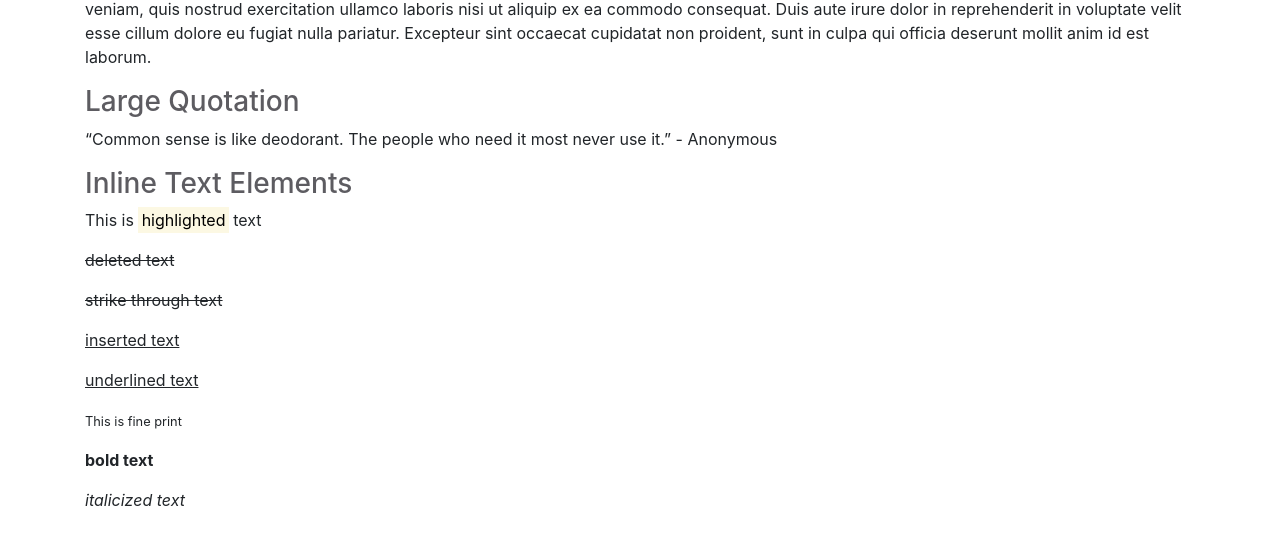
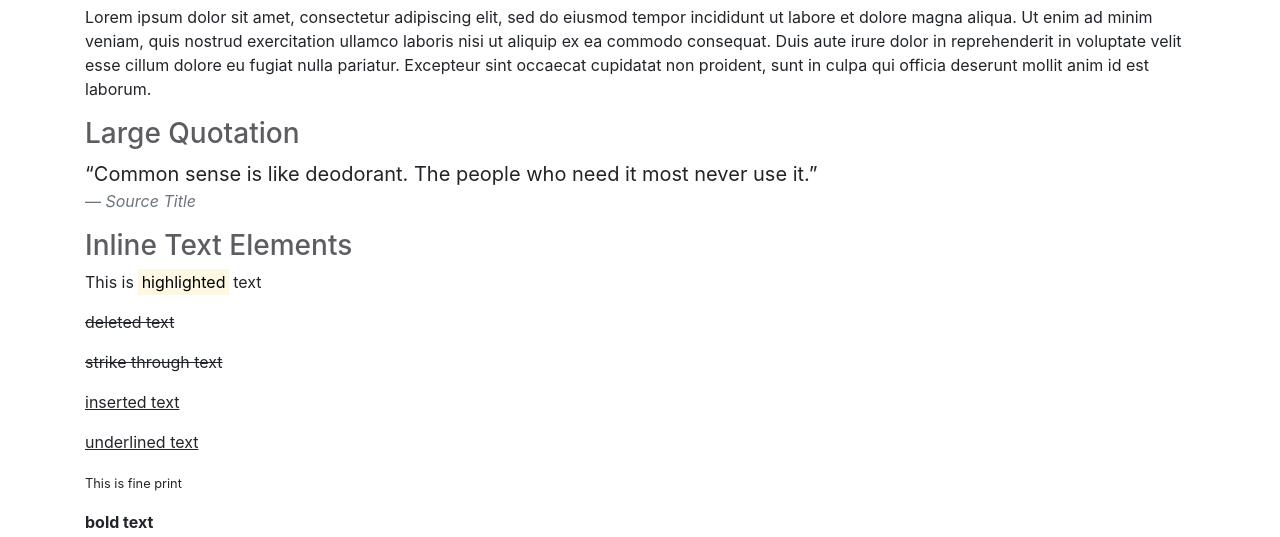
Before and after one commit to DustinChristians/template-javascript-ui, a website built with webpack: page src/index.html in a window 1280 px wide. Shown: the part 725-1262 px from the top of the page. Built offline with nearby package versions, Linux system fonts and the light colour scheme.

Commit message:
Updated the blockquote.

```diff
--- a/src/index.html
+++ b/src/index.html
@@ -54,7 +54,7 @@
         </strong>
       </p>
 
-      <h2 class="display-4">Headings</h2>
+      <h2 class="display-4 mt-5">Headings</h2>
       <hr />
       <h1>Heading 1</h1>
       <h2>Heading 2</h2>
@@ -76,9 +76,9 @@
       </p>
 
       <h3>Large Quotation</h3>
-      <blockquote>
+      <blockquote class="blockquote blockquote-reverse">
         “Common sense is like deodorant. The people who need it most never use it.”
-        <span class="author">- Anonymous</span>
+        <footer class="blockquote-footer"><cite title="Source Title">Source Title</cite></footer>
       </blockquote>
 
       <h3>Inline Text Elements</h3>
```
